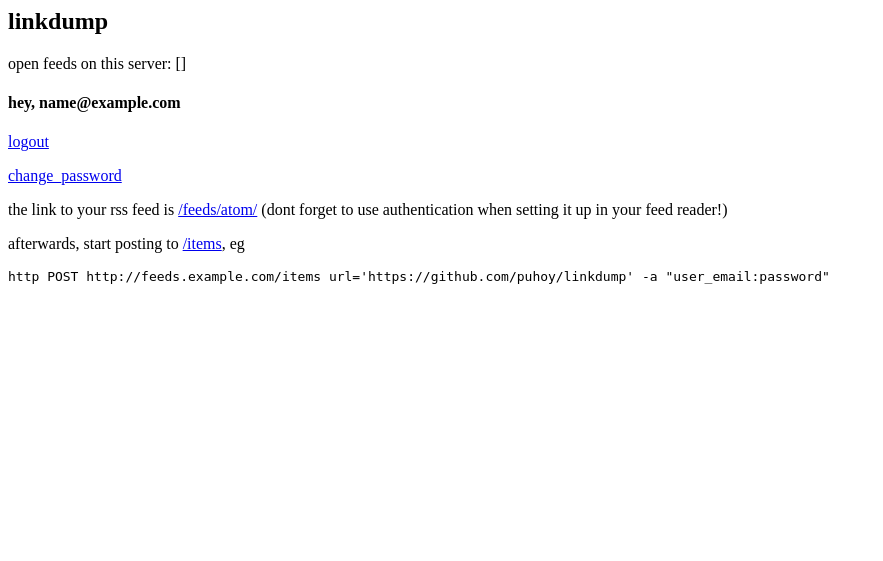
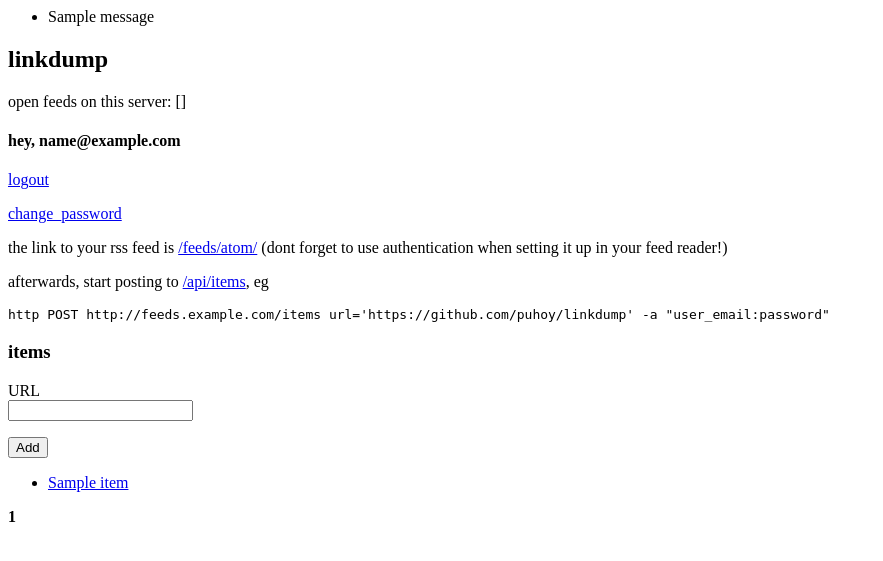
Before and after one commit to puhoy/linkdump, a Flask app: page / in a window 1280 px wide. Shown: the top 561 px of the page, without its empty margins (0-883 px from the left). Run offline with Flask 2, Linux system fonts and the light colour scheme; a user stored in the database is signed in; tables that the repository leaves empty hold one stand-in row (values such as "Sample post"); one stand-in notice (Sample message) is shown; parts of the project's set-up code (start-up, migrations or seed data) failed here and were passed over.

Commit message:
a bit more frontend

````diff
--- /dev/null
+++ b/linkdump/routes/forms/add_item.py
@@ -0,0 +1,8 @@
+from flask_wtf import FlaskForm
+from wtforms import StringField, SubmitField
+from wtforms.validators import DataRequired, URL
+
+
+class AddItemForm(FlaskForm):
+    url = StringField('URL', validators=[DataRequired(), URL()])
+    submit = SubmitField('Add')
--- a/linkdump/routes/frontend/__init__.py
+++ b/linkdump/routes/frontend/__init__.py
@@ -1 +1,2 @@
 from linkdump.routes.frontend.index import index
+from linkdump.routes.frontend.item import item
--- a/linkdump/routes/frontend/index.py
+++ b/linkdump/routes/frontend/index.py
@@ -1,8 +1,27 @@
-from flask import render_template
+from flask import render_template, flash, redirect, request
+from flask_login import current_user
 
 from linkdump import app
+from linkdump.models import Item
+from linkdump.routes.forms.add_item import AddItemForm
+from linkdump.util.add_item import create_item
 
 
-@app.route('/')
+@app.route('/', methods=['GET', 'POST'])
+@app.route('/index', methods=['GET', 'POST'])
 def index():
-    return render_template('index.md')
+    page = int(request.args.get('page', 1))
+    per_page = int(request.args.get('per_page', 20))
+
+    add_item_form = AddItemForm()
+    if add_item_form.validate_on_submit():
+        flash('item created')
+        create_item(current_user, add_item_form.url.data)
+
+    pagination = current_user.items.order_by(Item.date_processing_started.desc())\
+        .paginate(page=page, per_page=per_page, error_out=False)
+
+    return render_template('index.html',
+                           pagination=pagination,
+                           add_item_form=add_item_form,
+                           per_page=20, page=1)
--- a/linkdump/routes/frontend/templates/_main.html.jinja2
+++ b/linkdump/routes/frontend/templates/_main.html.jinja2
@@ -1,14 +1,19 @@
-{% macro get_html() %}
-    {{ content | markdown }}
-{% endmacro %}
 
 <html lang="en">
 <head>
     <title>{% block title %}linkdump{% endblock %}</title>
 </head>
 <body>
-
-<div id="content">{% filter markdown %}{% block content %}{% endblock %}{% endfilter %}</div>
+{% with messages = get_flashed_messages() %}
+    {% if messages %}
+        <ul>
+            {% for message in messages %}
+                <li>{{ message }}</li>
+            {% endfor %}
+        </ul>
+    {% endif %}
+{% endwith %}
+<div id="content">{% block content %}{% endblock %}</div>
 
 </body>
 
--- /dev/null
+++ b/linkdump/routes/frontend/templates/index.html
@@ -0,0 +1,65 @@
+{% extends "_main.html.jinja2" %}
+{% import "macros.html" as macros %}
+{% block content %}
+
+<h2>linkdump</h2>
+
+
+open feeds on this server:
+[]
+
+{% if current_user.is_anonymous %}
+
+{% filter markdown %}
+[login]({{url_for('security.login')}})
+[register]({{url_for('security.register')}})
+{% endfilter %}
+
+{% else %}
+
+{% filter markdown %}
+#### hey, {{ current_user.email }}
+
+[logout]({{url_for('security.logout')}})
+
+[change_password]({{url_for('security.change_password')}})
+
+
+the link to your rss feed is [{{url_for('atom_feed')}}]({{url_for('atom_feed')}}) (dont forget to use authentication when setting it up in your feed reader!)
+
+afterwards, start posting to [{{url_for('add_item')}}]({{url_for('add_item')}}), eg
+
+```
+http POST http://feeds.example.com/items url='https://github.com/puhoy/linkdump' -a "user_email:password"
+```
+
+
+### items
+{% endfilter %}
+<form action="" method="post" novalidate>
+    {{ add_item_form.hidden_tag() }}
+    <p>
+        {{ add_item_form.url.label }}<br>
+        {{ add_item_form.url() }}
+    </p>
+    <p>{{ add_item_form.submit() }}</p>
+</form>
+
+
+{% for item in pagination.items %}
+{% if item.date_processing_finished %}
+<ul>
+<li> <a href={{url_for('item', item_id=item.id)}}>{{item.title}}</a></li>
+</ul>
+{% else %}
+{{item.source}} - processing...
+
+{% endif %}
+{% endfor %}
+
+
+{{ macros.render_pagination(pagination, 'index') }}
+
+{% endif %}
+
+{% endblock %}
--- a/linkdump/routes/frontend/templates/index.md
+++ /dev/null
@@ -1,32 +0,0 @@
-{% extends "_main.html.jinja2" %}
-{% block content %}
-
-## linkdump
-
-open feeds on this server:
-[]
-
-{% if current_user.is_anonymous %}
-[login]({{url_for('security.login')}})
-[register]({{url_for('security.register')}})
-
-{% else %}
-
-#### hey, {{ current_user.email }}
-
-[logout]({{url_for('security.logout')}})
-
-[change_password]({{url_for('security.change_password')}})
-
-
-the link to your rss feed is [{{url_for('atom_feed')}}]({{url_for('atom_feed')}}) (dont forget to use authentication when setting it up in your feed reader!)
-
-afterwards, start posting to [{{url_for('add_item')}}]({{url_for('add_item')}}), eg
-
-```
-http POST http://feeds.example.com/items url='https://github.com/puhoy/linkdump' -a "user_email:password"
-```
-
-{% endif %}
-
-{% endblock %}
--- /dev/null
+++ b/linkdump/routes/frontend/templates/macros.html
@@ -0,0 +1,16 @@
+
+{% macro render_pagination(pagination, endpoint) %}
+  <div class=pagination>
+  {%- for page in pagination.iter_pages() %}
+    {% if page %}
+      {% if page != pagination.page %}
+        <a href="{{ url_for(endpoint, page=page) }}">{{ page }}</a>
+      {% else %}
+        <strong>{{ page }}</strong>
+      {% endif %}
+    {% else %}
+      <span class=ellipsis>…</span>
+    {% endif %}
+  {%- endfor %}
+  </div>
+{% endmacro %}
````
Also changed, not shown: linkdump/routes/api/add_item.py (+6 -17 lines), linkdump/routes/frontend/item.py (added, +15 -0 lines), linkdump/routes/frontend/templates/item.md (added, +12 -0 lines), linkdump/util/add_item.py (added, +23 -0 lines).
